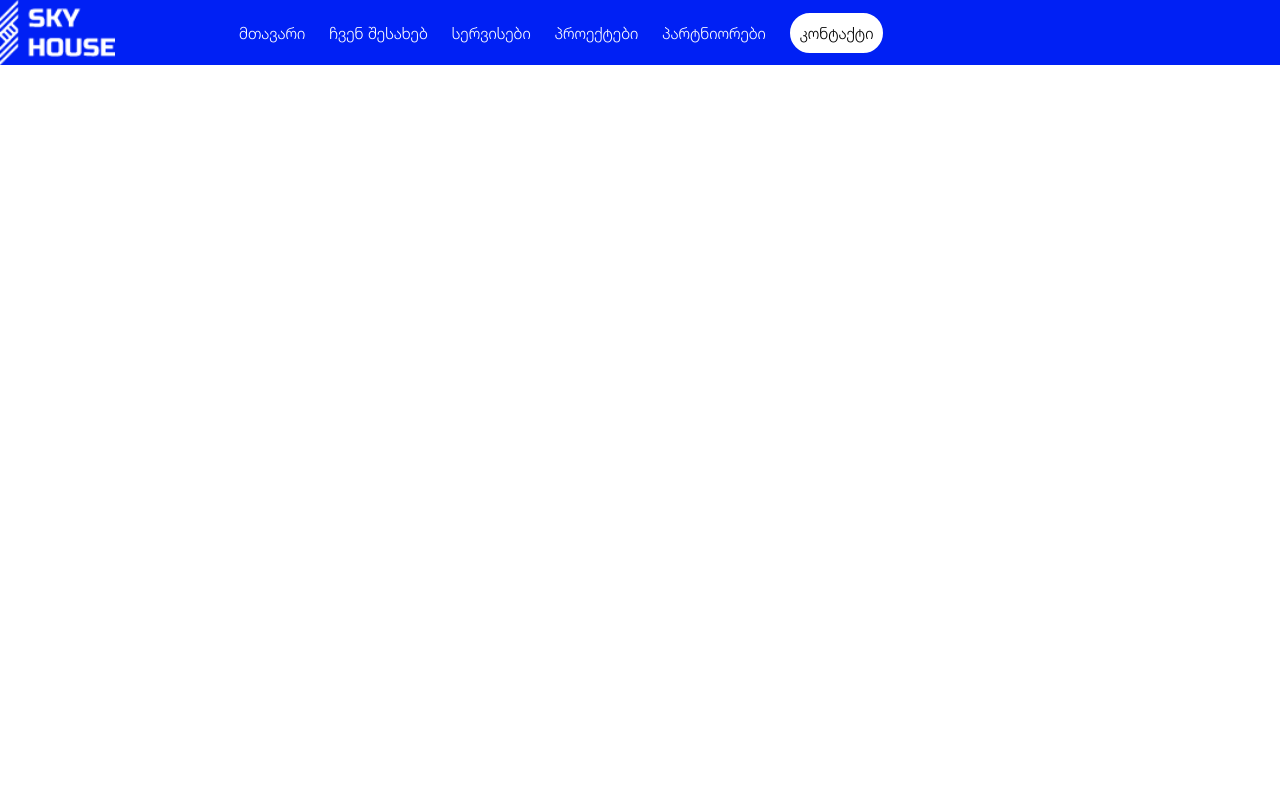
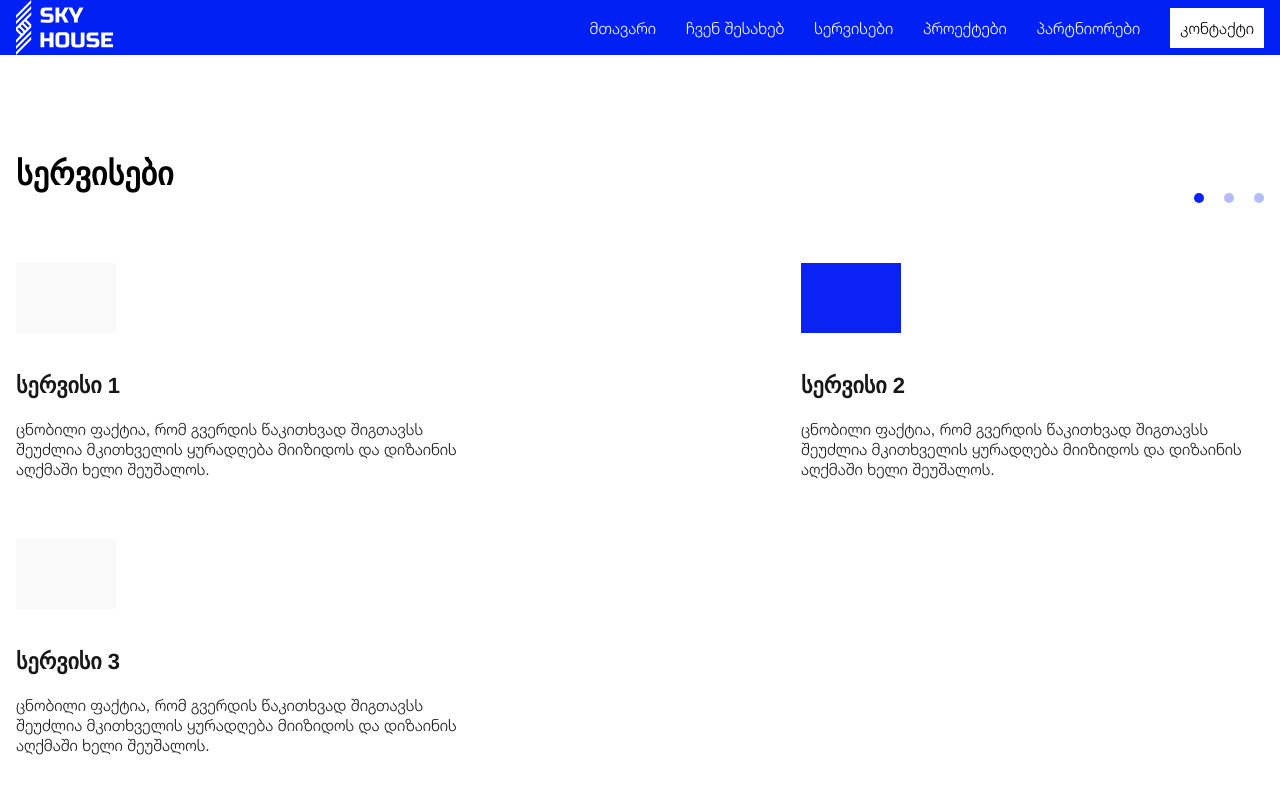
Before and after one commit to GvantsaKi/front2024-lesson8, a plain HTML site: page index.html in a window 1280 px wide. Drawn offline with Linux system fonts and the light colour scheme.

Commit message:
add flex, section

```diff
--- a/assets/css/style.css
+++ b/assets/css/style.css
@@ -20,30 +20,119 @@ a {
 img {
 	max-width: 100%;
 }
-
+.container {
+	max-width: 1640px;
+	width: 100%;
+	margin: 0 auto;
+	padding: 0 16px;
+}
+/*.d-flex {
+	display: flex;
+	justify-content: center;
+}*/
+.header-wrapper {
+	display: flex;
+	justify-content: space-between;
+	align-items: center;
+}
+.nav-ul {
+	display: flex;
+	gap: 30px;
+	align-items: center;
+	flex-wrap: wrap;
+}
 header {
     background-color: #0020F4;
-    position: fixed;
     width: 100%;
 }
 .logo {
     max-width: 115px;
     width: 100%;
 }
-.logo , .header-nav{
-    display: inline-block;
+.logo, .header-nav{
     vertical-align: middle;
 }
 .header-nav li{
-    display: inline-block;
     font-family: HELVETICA-2;
 }
 .nav-ul a{
     color: #FFFF;
 }
-.header-nav {
-    margin-left: 100px;
+section{
+	margin-top: 100px;
 }
-.nav-ul li{
-    margin-left: 20px;
+.items{
+	display: flex;
+	justify-content: space-between;
+	flex-wrap: wrap;
 }
+section h1{
+	font-family: "HELVETICA";
+	color: #171717;
+	font-size: 32px;
+	letter-spacing: 0px;
+}
+.dots{
+	display: flex;
+	align-items: center;
+	justify-content: flex-end;
+}
+.dot1,
+.dot2,
+.dot3 {
+  width: 10px;
+  height: 10px;
+  background-color: #0A22F4;
+  border-radius: 50%;
+  display: inline-block;
+  margin-left: 20px;
+}
+.dot2,
+.dot3 {
+  opacity: 30%;
+}
+.article-div{
+	width: 100px;
+	height: 70px;
+	background-color: #F9F9F9;
+	margin-top: 60px;
+	margin-bottom: 40px;
+}
+article h3{
+	font-family: "HELVETICA";
+	font-size: 22px;
+	letter-spacing: 0px;
+	color: #171717;
+	margin-bottom: 20px;
+}
+article p{
+	font-family: HELVETICA-2;
+	font-size: 16px;
+	letter-spacing: 0px;
+	color: #171717;
+	max-width: 463px;
+	width: 100%;
+}
+.article2-div{
+	width: 100px;
+	height: 70px;
+	background-color: #0A22F4;
+	margin-top: 60px;
+	margin-bottom: 40px;
+}
+.article3-div{
+	width: 100px;
+	height: 70px;
+	background-color: #F9F9F9;
+	margin-top: 60px;
+	margin-bottom: 40px;
+}
+article{
+	max-width: 463px;
+	width: 100%;
+}
+.article-wrapper{
+	display: flex;
+	flex-wrap: wrap;
+	justify-content: space-between;
+}
--- a/index.html
+++ b/index.html
@@ -8,6 +8,7 @@
 </head>
 <body>
 	<header>
+	<div class="container header-wrapper d-flex">
     <a href="#"><img src="assets/images/image1.png" alt="logo" class="logo"></a>
       <nav class="header-nav">
           <ul class="nav-ul">
@@ -16,11 +17,38 @@
               <li><a href="#">სერვისები</a></li>
               <li><a href="#">პროექტები</a></li>
               <li><a href="#">პარტნიორები</a></li>
-              <li style="border: 10px solid white;background-color: white; border-radius: 28px;"><a href="#" style="color: black;">კონტაქტი</a></li>
+              <li style="border: 10px solid white; background-color: white;"><a href="#" style="color: black;">კონტაქტი</a></li>
           </ul>
       </nav>
+  </div>
   </header>
-  <section>
+  <section class="items">
+  </section>
+  <div class="container">
+  	<h1>სერვისები</h1>
+  	 <div class="dots">
+        <div class="dot1"></div>
+        <div class="dot2"></div>
+        <div class="dot3"></div>
+  	</div>
+  	<div class="article-wrapper">
+  	<article>
+  		<div class="article-div"></div>
+  		<h3>სერვისი 1</h3>
+  		<p>ცნობილი ფაქტია, რომ გვერდის წაკითხვად შიგთავსს შეუძლია მკითხველის ყურადღება მიიზიდოს და დიზაინის აღქმაში ხელი შეუშალოს.</p>
+  	</article>
+  	<article>
+  		<div class="article2-div"></div>
+  		<h3>სერვისი 2</h3>
+  		<p>ცნობილი ფაქტია, რომ გვერდის წაკითხვად შიგთავსს შეუძლია მკითხველის ყურადღება მიიზიდოს და დიზაინის აღქმაში ხელი შეუშალოს.</p>
+  	</article>
+  	<article>
+  		<div class="article3-div"></div>
+  		<h3>სერვისი 3</h3>
+  		<p>ცნობილი ფაქტია, რომ გვერდის წაკითხვად შიგთავსს შეუძლია მკითხველის ყურადღება მიიზიდოს და დიზაინის აღქმაში ხელი შეუშალოს.</p>
+  	</article>
+  </div>
+
 
   </section>
 </body>
```
